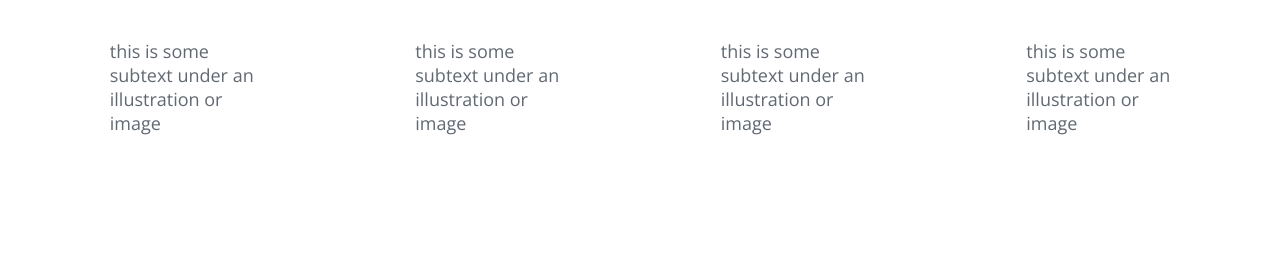
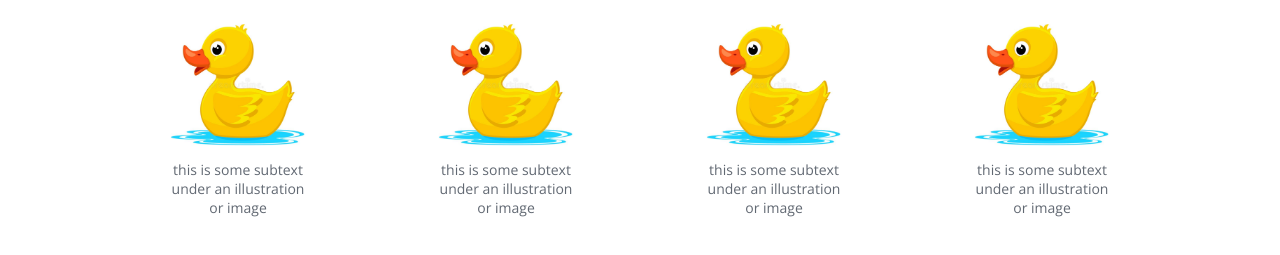
Before and after one commit to Mugurel03/landing-page, a plain HTML site: page index.html in a window 1280 px wide. Shown: the part 655-910 px from the top of the page. Before the commit the page ends 853 px from the top, so only its background shows below. Drawn offline with nearby package versions, Linux system fonts and the light colour scheme.

Commit message:
finished the image cards

```diff
--- a/index.html
+++ b/index.html
@@ -41,21 +41,25 @@
         <h1>Some random information.</h1>
         <div class="cards">
           <div class="card">
+            <img class="duck" src="images/duck.jpg" alt="duck">
             <div class="content-img">
               <p>this is some subtext under an illustration or image</p>
             </div>
           </div>
           <div class="card">
+            <img class="duck" src="images/duck.jpg" alt="duck">
             <div class="content-img">
               <p>this is some subtext under an illustration or image</p>
             </div>
           </div>
           <div class="card">
+            <img class="duck" src="images/duck.jpg" alt="duck">
             <div class="content-img">
               <p>this is some subtext under an illustration or image</p>
             </div>
           </div>
           <div class="card">
+            <img class="duck" src="images/duck.jpg" alt="duck">
             <div class="content-img">
               <p>this is some subtext under an illustration or image</p>
             </div>
--- a/styles.css
+++ b/styles.css
@@ -106,23 +106,29 @@ a {
 
 .cards {
   display: flex;
-  justify-content: space-around;
-  gap: 32px;
+  justify-content: center;
+  gap: 8rem;
   flex-flow: row wrap;
 }
 
-.card {
-  max-width: 150px;
+ .duck {
+  max-width: 140px;
+  max-height: 140px;
+  display: flex;
+  justify-content: space-evenly;
+  border-radius: 3px;
+  border-color: #3882f6;
+  gap: 8px;
+
 }
 
 .cards p {
-  font-size: 18px;
+  font-size: 14px;
   color: #1f2937;
   opacity: 0.7;
+  text-align: center;
 }
 
-.cards .card .content-img {
-  width: 144px;
-  height: 144x;
-  border-radius: 20px;
+.card {
+  width: 140px;
 }
```
Also changed, not shown: images/duck.jpg (added).
